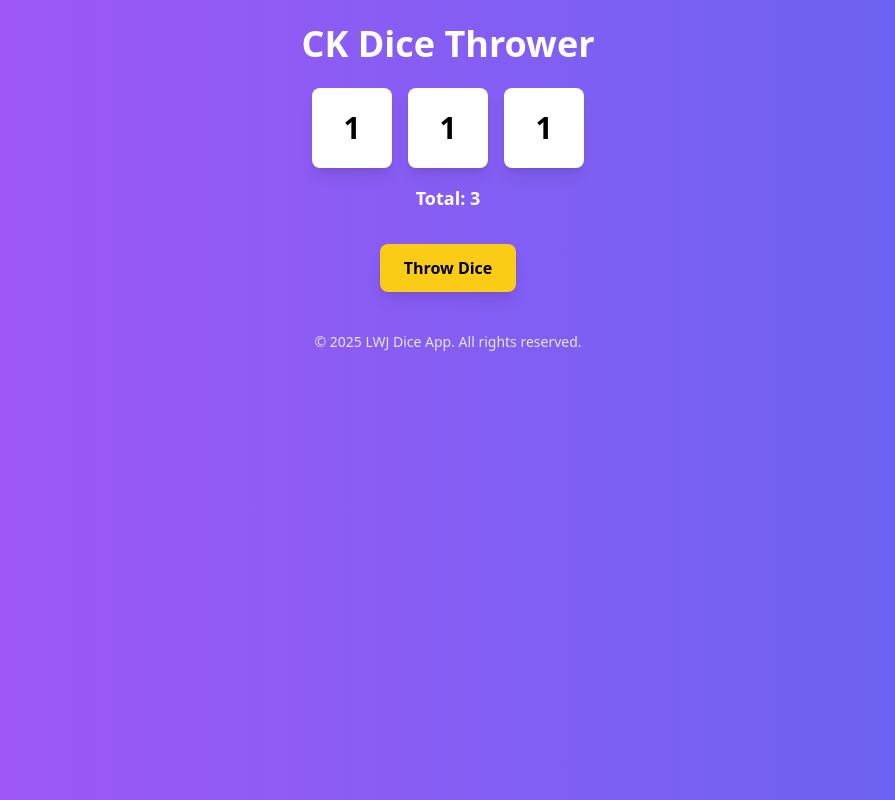
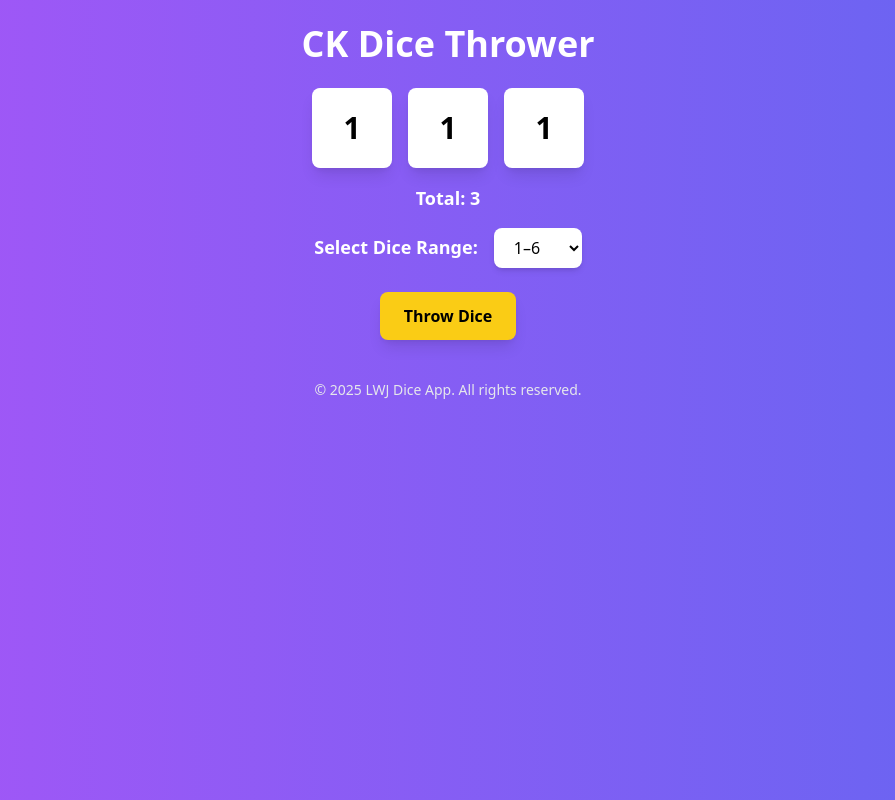
Before and after one commit to uk030621/CKdiceThrow, a Next.js app: page / in a window 1280 px wide. Shown: the whole page, without its empty margins (192-1087 px from the left). Built offline with nearby package versions, Linux system fonts and the light colour scheme.

Commit message:
Added Dice Range Selector

```diff
--- a/app/page.js
+++ b/app/page.js
@@ -6,21 +6,27 @@ export default function DiceThrower() {
   const [dice, setDice] = useState([1, 1, 1]);
   const [isShaking, setIsShaking] = useState([false, false, false]);
   const [total, setTotal] = useState(3);
+  const [diceRange, setDiceRange] = useState(6); // Default dice range is 1-6
 
-  // Handle dice throw
   const throwDice = () => {
     const shakingState = [true, true, true];
     setIsShaking(shakingState);
 
     // Simulate rocking animation for 500ms
     setTimeout(() => {
-      const newDice = [1, 2, 3].map(() => Math.floor(Math.random() * 6) + 1);
+      const newDice = [1, 2, 3].map(
+        () => Math.floor(Math.random() * diceRange) + 1
+      );
       setDice(newDice);
       setTotal(newDice.reduce((acc, value) => acc + value, 0));
 
       // Stop shaking after animation
       setIsShaking([false, false, false]);
     }, 500);
+  };
+
+  const handleRangeChange = (e) => {
+    setDiceRange(Number(e.target.value)); // Update the dice range based on user selection
   };
 
   return (
@@ -40,7 +46,25 @@ export default function DiceThrower() {
         ))}
       </div>
 
-      <p className="text-lg font-bold mb-8">Total: {total}</p>
+      <p className="text-lg font-bold mb-4">Total: {total}</p>
+
+      <div className="mb-6">
+        <label htmlFor="diceRange" className="mr-4 text-lg font-bold">
+          Select Dice Range:
+        </label>
+        <select
+          id="diceRange"
+          value={diceRange}
+          onChange={handleRangeChange}
+          className="px-4 py-2 bg-white text-black rounded-lg shadow-md"
+        >
+          <option value={6}>1–6</option>
+          <option value={7}>1–7</option>
+          <option value={8}>1–8</option>
+          <option value={9}>1–9</option>
+          <option value={10}>1–10</option>
+        </select>
+      </div>
 
       <button
         onClick={throwDice}
```
